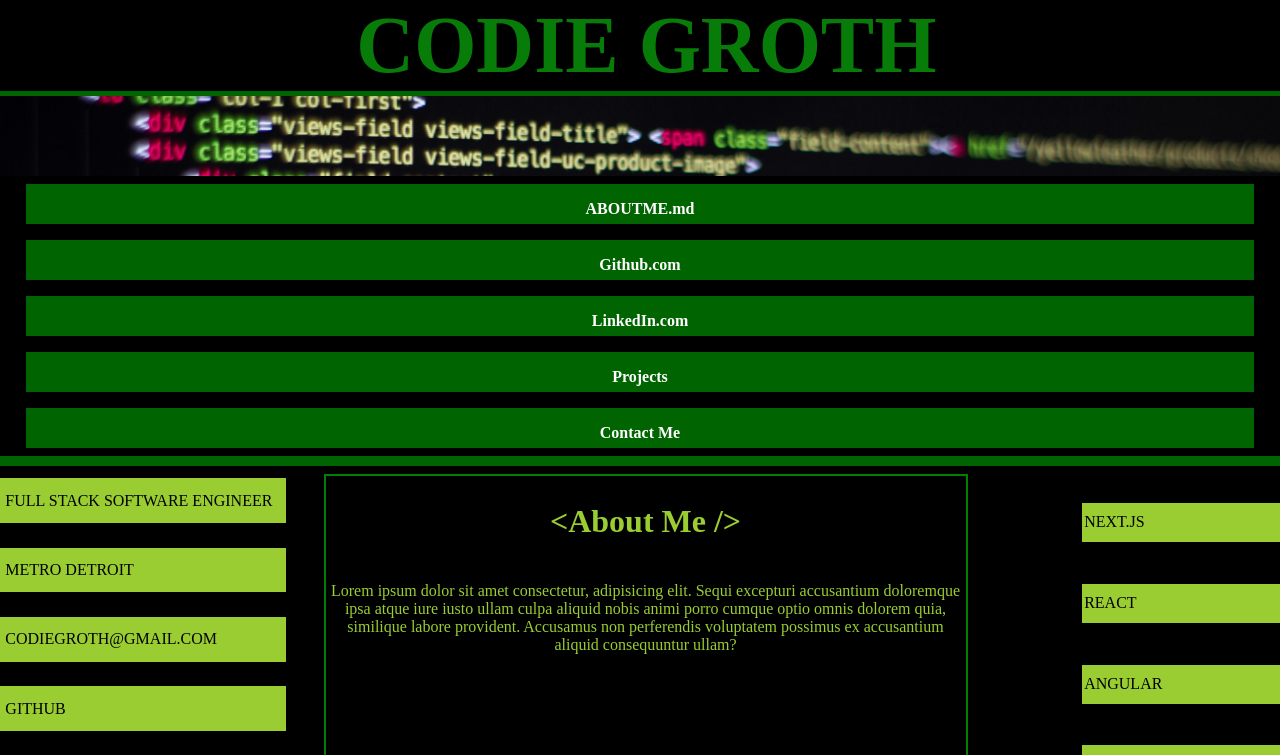
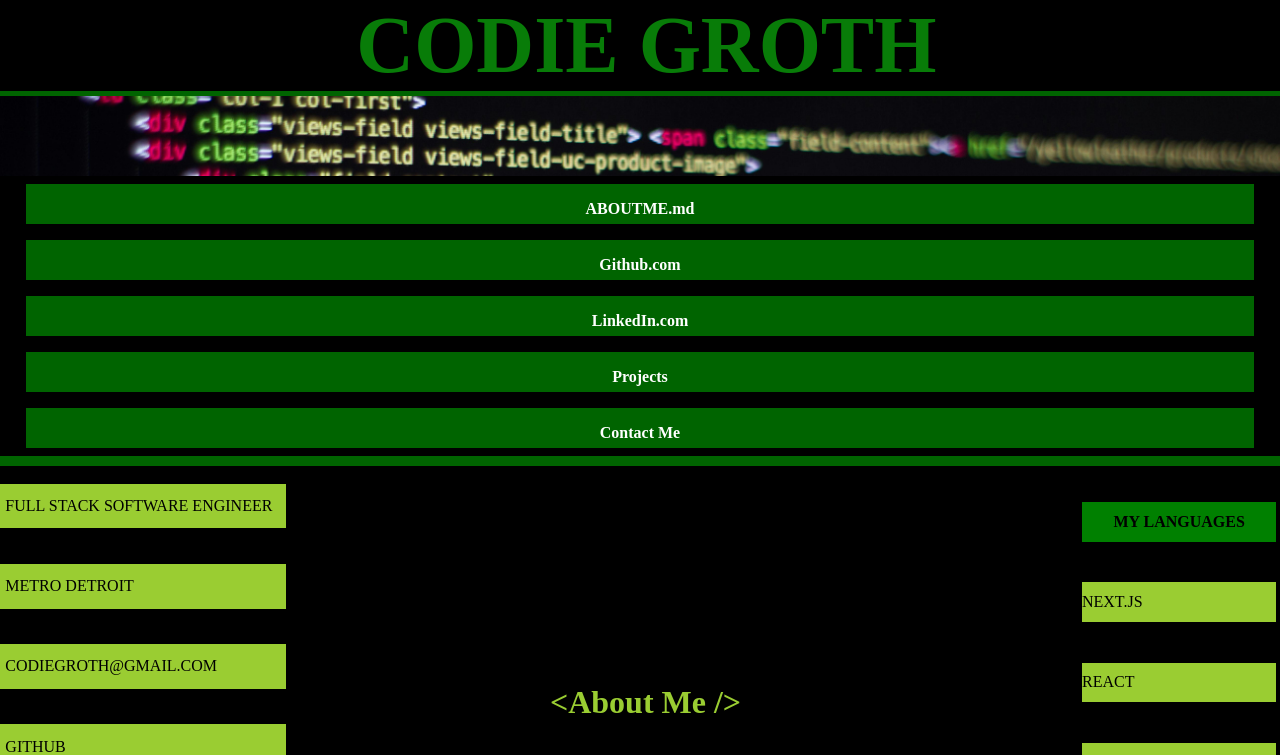
Before and after one commit to codiemaureen/codieCodes, a Next.js app: page / in a window 1280 px wide. Shown: the top 755 px of the page. Built offline with nearby package versions, Linux system fonts and the light colour scheme.

Commit message:
Adding final style touches

```diff
--- a/src/app/component/AboutMe.module.css
+++ b/src/app/component/AboutMe.module.css
@@ -17,7 +17,7 @@
   display: flex;
   flex-direction: column;
   text-align: center;
-  border: 2px solid green;
+  justify-content: center;
 }
 
 @media screen and (max-width: 1355px) {
--- a/src/app/component/MyDetails.module.css
+++ b/src/app/component/MyDetails.module.css
@@ -36,9 +36,9 @@
  .detailItems {
   font-size: 1em;
   white-space: wrap;
-  /* padding: 5%; */
   }
   .detailItems:nth-child(3){
    font-size: .55rem;
+   font-weight: bolder;
   }
 }
--- a/src/app/component/MySkills.jsx
+++ b/src/app/component/MySkills.jsx
@@ -4,6 +4,7 @@ const MySkills = () => {
   return (
     <div className={styles.skillsContainer}>
       <ol className={styles.skillList}>
+        <h4 className={styles.listTitle}>My Languages</h4>
         <li className={styles.skillItems}>NEXT.JS</li>
         <li className={styles.skillItems}>REACT</li>
         <li className={styles.skillItems}>ANGULAR</li>
--- a/src/app/component/MySkills.module.css
+++ b/src/app/component/MySkills.module.css
@@ -4,6 +4,19 @@
  margin-bottom: 1rem;
  min-width: 20%;
 }
+
+.listTitle{
+ white-space: nowrap;
+ background-color: green;
+ color: black;
+ border: 2px solid black;
+ min-width: 90%;
+ margin: 1rem;
+ margin-right: 3rem;
+ padding: 5% 0%;
+ text-align: center;
+}
+
 
 .skillList {
  display: flex;
@@ -14,7 +27,6 @@
  text-align: start;
  height: 100%;
  width: 100%;
-
 }
 
 .skillItems {
@@ -24,5 +36,13 @@
  min-width: 90%;
  margin: 1rem;
  margin-right: 3rem;
- padding: 5% 1%;
+ padding: 5% 0%;
 }
+
+@media screen and (max-width: 860px) {
+ .listTitle{
+  font-size: .70rem;
+  white-space: nowrap;
+  padding: 10% 0%;
+ }
+}
```
